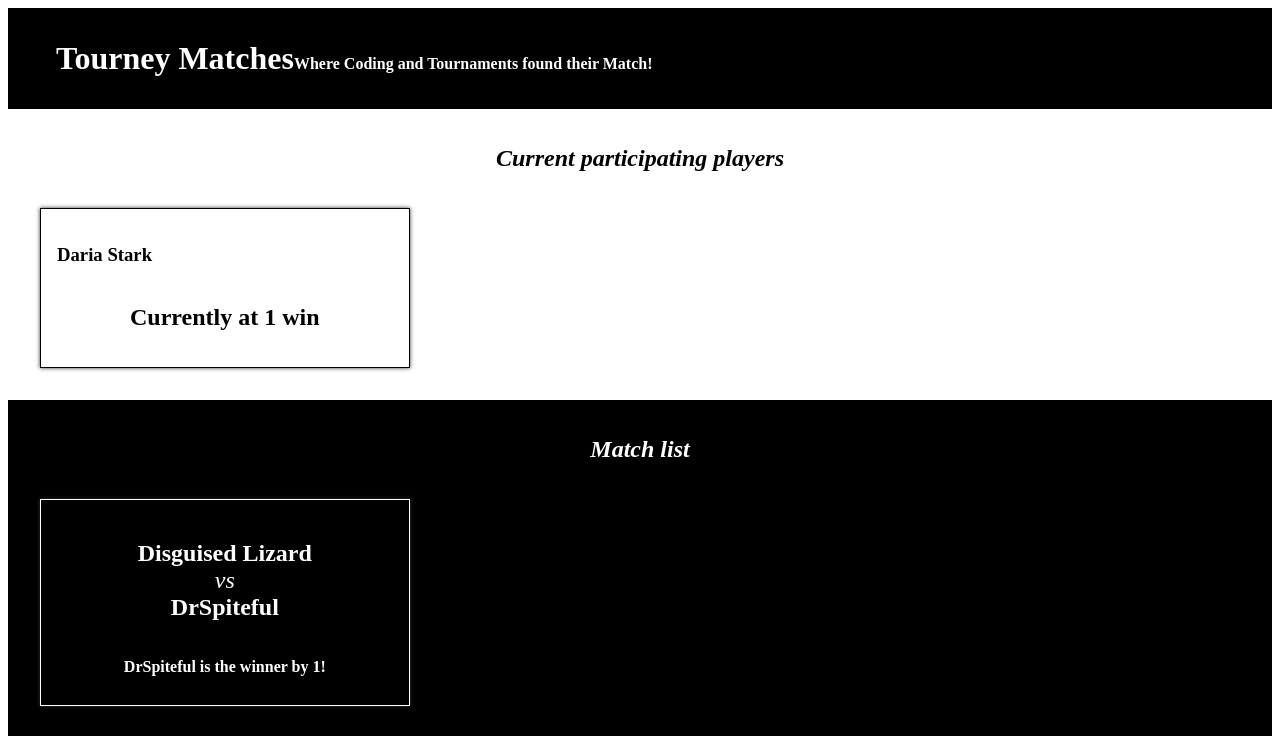
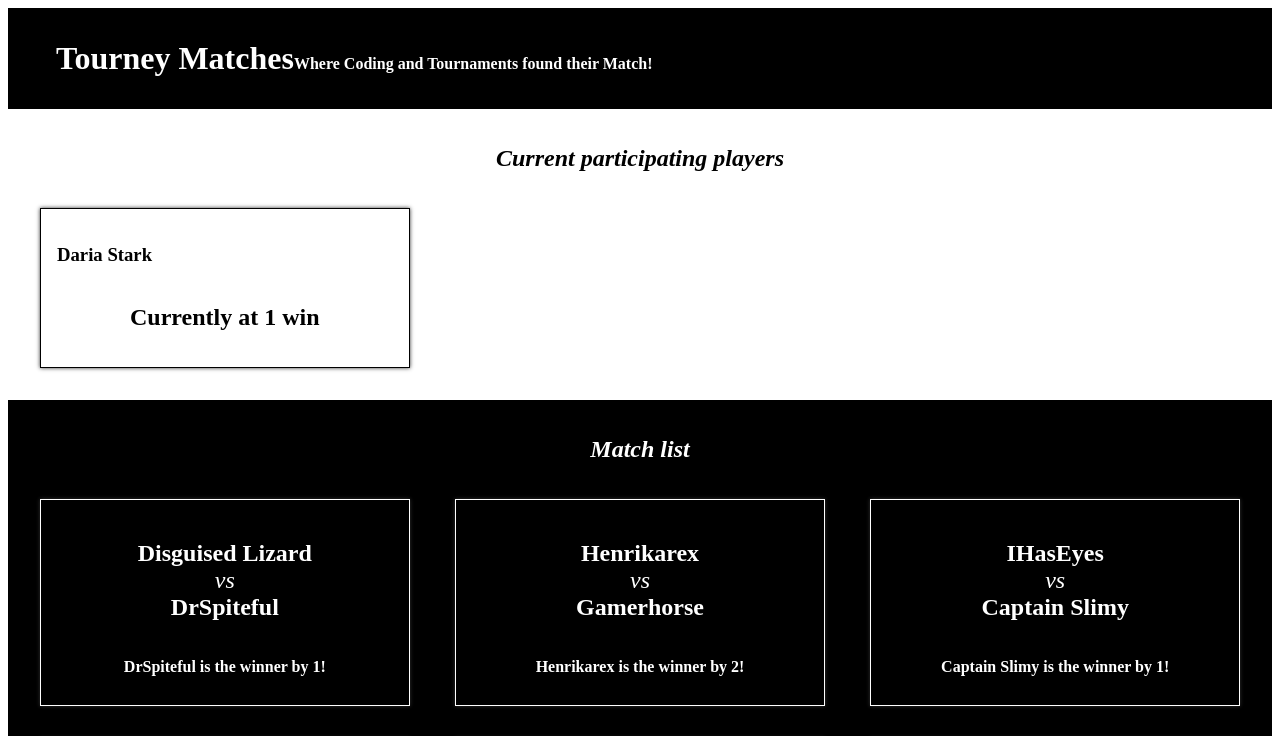
Before and after one commit to hugo-pb/Tourney-Matches, a React (Create React App) app: page / in a window 1280 px wide. Shown: the top 736 px of the page. Built offline with nearby package versions, Linux system fonts and the light colour scheme.

Commit message:
map for matches

```diff
--- a/src/components /MatchList.js
+++ b/src/components /MatchList.js
@@ -2,15 +2,20 @@ import React from "react";
 import Match from "./Match";
 
 const MatchList = (props) => {
-  const oneMatch = props.matchData[0];
+  const matches = props.matchData.map((match, key) => {
+    return (
+      <Match
+        players={match.players}
+        winner={match.winner}
+        scoreDifference={match.scoreDifference}
+        matchNumber={key}
+      />
+    );
+  });
   return (
     <section className="PlayerList MatchList">
       <h1>Match list</h1>
-      <Match
-        players={oneMatch.players}
-        winner={oneMatch.winner}
-        scoreDifference={oneMatch.scoreDifference}
-      />
+      {matches}
     </section>
   );
 };
```
